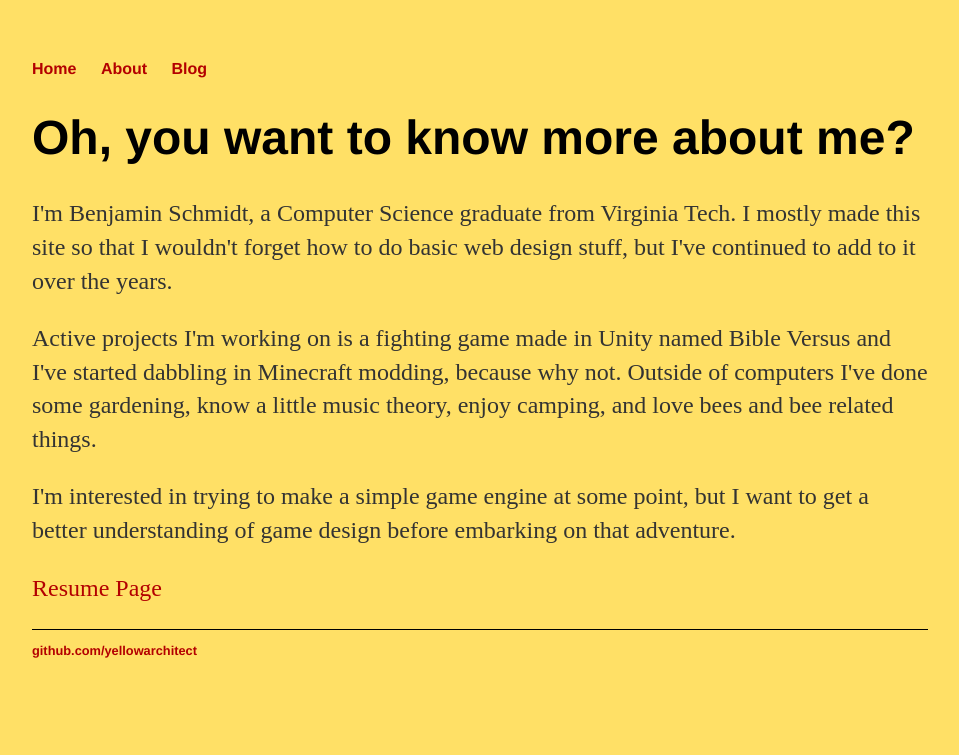
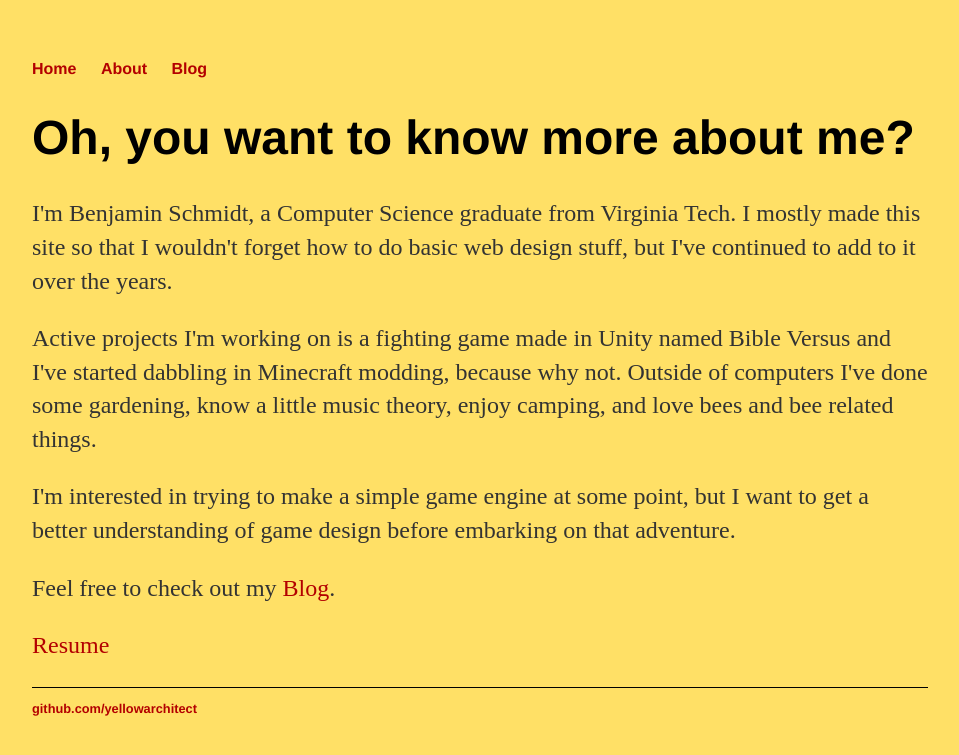
Before and after one commit to YellowArchitect/YellowArchitect.github.io, a Jekyll site: the page built from about/index.html, in a window 1280 px wide. Shown: the top 755 px of the page, without its empty margins (160-1119 px from the left). Built offline with Jekyll 4.4.1, drawn with Linux system fonts in a browser that asks for light colours.

Commit message:
Update index.html
Added blog link and moved some stuff.

```diff
--- a/about/index.html
+++ b/about/index.html
@@ -7,5 +7,6 @@
 	<p>I'm Benjamin Schmidt, a Computer Science graduate from Virginia Tech. I mostly made this site so that I wouldn't forget how to do basic web design stuff, but I've continued to add to it over the years.</p>
 	<p>Active projects I'm working on is a fighting game made in Unity named Bible Versus and I've started dabbling in Minecraft modding, because why not. Outside of computers I've done some gardening, know a little music theory, enjoy camping, and love bees and bee related things.</p>
 	<p>I'm interested in trying to make a simple game engine at some point, but I want to get a better understanding of game design before embarking on that adventure.</p>
-	<p><a href="/resume">Resume Page</a></p>
+	<p>Feel free to check out my <a href="/blog/">Blog</a>.</p>
+	<p><a href="/resume">Resume</a></p>
 </div><!-- /.blurb -->
```
